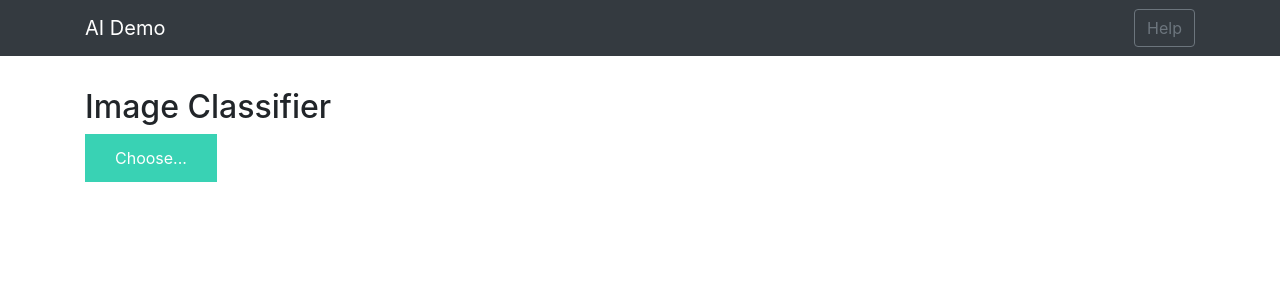
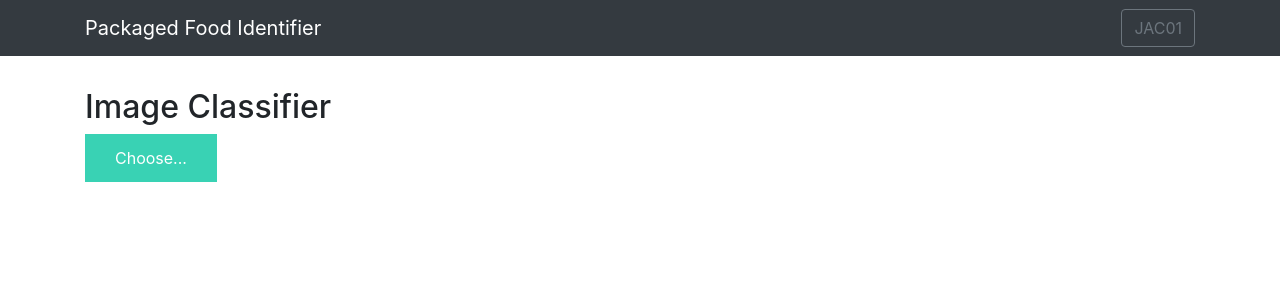
Before and after one commit to Vigillants33/PackagedFood, a Flask app: page / in a window 1280 px wide. Shown: the top 300 px of the page. Run offline with Flask 2, Linux system fonts and the light colour scheme; some libraries are stand-ins or nearby versions.

Commit message:
Update base.html

```diff
--- a/templates/base.html
+++ b/templates/base.html
@@ -4,7 +4,7 @@
     <meta charset="UTF-8">
     <meta name="viewport" content="width=device-width, initial-scale=1.0">
     <meta http-equiv="X-UA-Compatible" content="ie=edge">
-    <title>AI Demo</title>
+    <title>Packaged Food Identifier</title>
     <link href="https://cdn.bootcss.com/bootstrap/4.0.0/css/bootstrap.min.css" rel="stylesheet">
     <script src="https://cdn.bootcss.com/popper.js/1.12.9/umd/popper.min.js"></script>
     <script src="https://cdn.bootcss.com/jquery/3.3.1/jquery.min.js"></script>
@@ -15,8 +15,8 @@
 <body>
     <nav class="navbar navbar-dark bg-dark">
         <div class="container">
-            <a class="navbar-brand" href="#">AI Demo</a>
-            <button class="btn btn-outline-secondary my-2 my-sm-0" type="submit">Help</button>
+            <a class="navbar-brand" href="#">Packaged Food Identifier</a>
+            <button class="btn btn-outline-secondary my-2 my-sm-0" type="submit">JAC01</button>
         </div>
     </nav>
     <div class="container">
```
